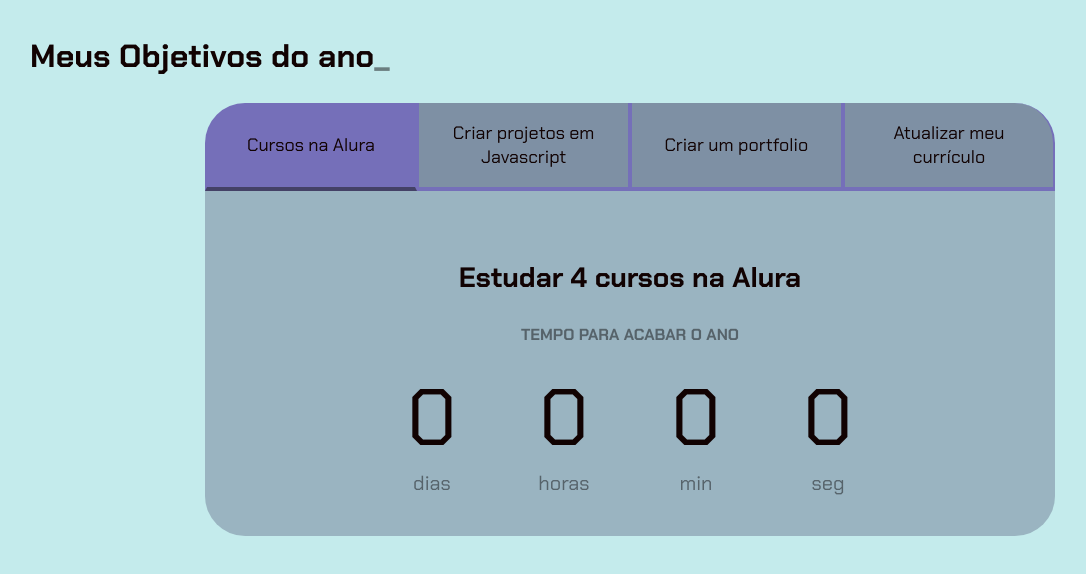
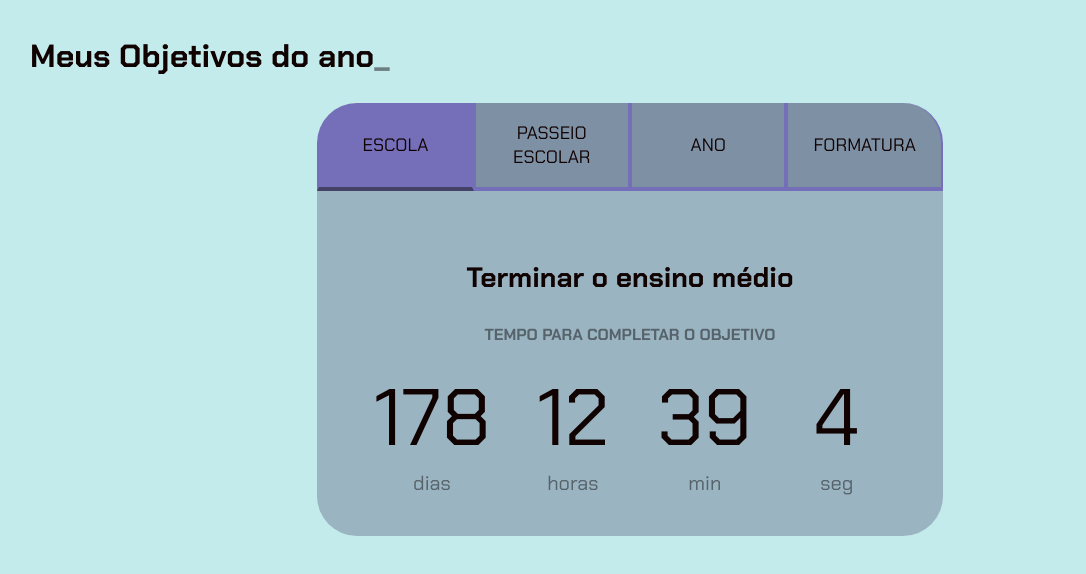
Before and after one commit to biancaTRICO/PROJETOCERTO, a plain HTML site: page index.html in a window 1280 px wide. Shown: the whole page, without its empty margins (10-1096 px from the left). Drawn offline with Linux system fonts and the light colour scheme.

Commit message:
Add files via upload

```diff
--- a/index.html
+++ b/index.html
@@ -1,27 +1,25 @@
 <!DOCTYPE html>
 <html lang="pt-br">
-
 <head>
     <meta charset="UTF-8">
     <meta name="viewport" content="width=device-width, initial-scale=1.0">
     <title>Meus objetivos do ano</title>
     <link rel="stylesheet" href="style.css">
 </head>
-
 <body>
     <section class="conteudo-principal">
         <h2 class="titulo-principal">Meus Objetivos do ano<span>_</span></h2>
         <div class="conteudo">
         <div class="botoes">
-                <button class="botao ativo">Cursos na Alura</button>
-                <button class="botao">Criar projetos em Javascript</button>
-                <button class="botao">Criar um portfolio</button>
-                <button class="botao">Atualizar meu currículo</button>
+            <button class="botao ativo">ESCOLA</button>
+            <button class="botao">PASSEIO ESCOLAR</button>
+            <button class="botao">ANO</button>
+            <button class="botao">FORMATURA</button>
         </div>
         <div class="abas-textos">
             <div class="aba-conteudo ativo">
-                    <h3 class="aba-conteudo-titulo-principal">Estudar 4 cursos na Alura</h3>
-                    <h4 class="aba-conteudo-titulo-secundario">Tempo para acabar o ano</h4>
+                <h3 class="aba-conteudo-titulo-principal">Terminar o ensino médio</h3>
+                <h4 class="aba-conteudo-titulo-secundario">Tempo para completar o objetivo</h4>
                 <div class="contador">
                     <div class="contador-digito">
                         <p class="contador-digito-numero" id="dias0">7</p>
@@ -42,7 +40,7 @@
                 </div>
             </div>
             <div class="aba-conteudo">
-                    <h3 class="aba-conteudo-titulo-principal">Criar 5 projetos em Javascript</h3>
+                <h3 class="aba-conteudo-titulo-principal">Ir para a UEL</h3>
                 <h4 class="aba-conteudo-titulo-secundario">Tempo para completar o objetivo</h4>
                 <div class="contador">
                     <div class="contador-digito">
@@ -50,22 +48,23 @@
                         <p class="contador-digito-texto">dias</p>
                     </div>
                     <div class="contador-digito">
-                            <p class="contador-digito-numero" id="horas1">7</p>
+                        <p class="contador-digito-numero" id="horas1">168</p>
                         <p class="contador-digito-texto">horas</p>
                     </div>
                     <div class="contador-digito">
-                            <p class="contador-digito-numero" id="min1">7</p>
+                        <p class="contador-digito-numero" id="min1">10080</p>
                         <p class="contador-digito-texto">min</p>
                     </div>
                     <div class="contador-digito">
                         <p class="contador-digito-numero" id="seg1">7</p>
                         <p class="contador-digito-texto">seg</p>
                     </div>
+
                 </div>
             </div>
             <div class="aba-conteudo">
                 <h3 class="aba-conteudo-titulo-principal">Criar um portfolio com os meus 3 melhores projetos</h3>
-                    <h4 class="aba-conteudo-titulo-secundario">Tempo para completar o objetivo</h4>
+                <h4 class="aba-conteudo-titulo-secundario">Tempo para acabar o ano</h4>
                 <div class="contador">
                     <div class="contador-digito">
                         <p class="contador-digito-numero" id="dias2">7</p>
@@ -112,5 +111,4 @@
     </section>
     <script src="main.js"></script>
 </body>
-
 </html>
--- a/main.js
+++ b/main.js
@@ -15,105 +15,44 @@ for (let i = 0; i < botoes.length; i++) {
 }
 
 const contadores = document.querySelectorAll(".contador");
-const tempoObjetivo1 = new Date("2020-10-05T00:00:00");
-const tempoObjetivo2 = new Date("2023-12-05T00:00:00");
-const tempoObjetivo3 = new Date("2023-12-30T00:00:00");
-const tempoObjetivo4 = new Date("2024-02-01T00:00:00");
+const tempoObjetivo1 = new Date("2024-10-05T00:00:00");
+const tempoObjetivo2 = new Date("2024-12-05T00:00:00");
+const tempoObjetivo3 = new Date("2024-11-06T00:00:00");
+const tempoObjetivo4 = new Date("2024-12-05T00:00:00");
 
-const tempos = [tempoObjetivo1,tempoObjetivo2,tempoObjetivo3,tempoObjetivo4];
-
+const tempos = [tempoObjetivo1, tempoObjetivo2, tempoObjetivo3, tempoObjetivo4]
 
 function calculaTempo(tempoObjetivo) {
     let tempoAtual = new Date();
     let tempoFinal = tempoObjetivo - tempoAtual;
-    let segundos = Math.floor(tempoFinal / 1000);
+    let segundos = Math.floor(tempoFinal / 1000);               //função para calcular o tempo
     let minutos = Math.floor(segundos / 60);
     let horas = Math.floor(minutos / 60);
     let dias = Math.floor(horas / 24);
 
     segundos %= 60;
-    minutos %= 60;const botoes = document.querySelectorAll(".botao");
-    const textos = document.querySelectorAll(".aba-conteudo");
+    minutos %= 60;
+    horas %= 24;
 
-    for (let i = 0; i < botoes.length; i++) {
-        botoes[i].onclick = function () {
-
-            for (let j = 0; j < botoes.length; j++) {
-                botoes[j].classList.remove("ativo");
-                textos[j].classList.remove("ativo");
-            }
-
-            botoes[i].classList.add("ativo");
-            textos[i].classList.add("ativo");
-        }
-    }
-
-    const contadores = document.querySelectorAll(".contador");
-    const tempoObjetivo1 = new Date("2020-10-05T00:00:00");
-    const tempoObjetivo2 = new Date("2023-12-05T00:00:00");
-    const tempoObjetivo3 = new Date("2023-12-30T00:00:00");
-    const tempoObjetivo4 = new Date("2024-02-01T00:00:00");
-
-    const tempos = [tempoObjetivo1,tempoObjetivo2,tempoObjetivo3,tempoObjetivo4];
-
-
-    function calculaTempo(tempoObjetivo) {
-        let tempoAtual = new Date();
-        let tempoFinal = tempoObjetivo - tempoAtual;
-        let segundos = Math.floor(tempoFinal / 1000);
-        let minutos = Math.floor(segundos / 60);
-        let horas = Math.floor(minutos / 60);
-        let dias = Math.floor(horas / 24);
-
-        segundos %= 60;
-        minutos %= 60;
-        horas %= 24;
-        if (tempoFinal > 0){
-            return [dias,horas,minutos,segundos];
-        } else {
-            return [0,0,0,0];
-        }
-    }
-
-    function atualizaCronometro(){
-        document.getElementById("dias0").textContent = calculaTempo(tempos[0])[0];
-        document.getElementById("horas0").textContent = calculaTempo(tempos[0])[1];
-        document.getElementById("min0").textContent = calculaTempo(tempos[0])[2];
-        document.getElementById("seg0").textContent = calculaTempo(tempos[0])[3];
-
-        for (let i=0; i<contadores.length;i++){
-           // contadores[i].textContent = calculaTempo(tempos[i]);
-        }
-    }
-
-    function comecaCronometro(){
-        atualizaCronometro();
-        setInterval(atualizaCronometro,1000);
-    }
-
-    comecaCronometro();
-    horas %= 24;
     if (tempoFinal > 0){
-        return [dias,horas,minutos,segundos];
-    } else {
+        return [dias, horas, minutos, segundos];
+    } else{
         return [0,0,0,0];
     }
 }
 
 function atualizaCronometro(){
-    document.getElementById("dias0").textContent = calculaTempo(tempos[0])[0];
-    document.getElementById("horas0").textContent = calculaTempo(tempos[0])[1];
-    document.getElementById("min0").textContent = calculaTempo(tempos[0])[2];
-    document.getElementById("seg0").textContent = calculaTempo(tempos[0])[3];
+    for (let i = 0; i < tempos.length; i++) {
+        document.getElementById("dias"+i).textContent = calculaTempo(tempos[i])[0];
+        document.getElementById("horas"+i).textContent = calculaTempo(tempos[i])[1];
+        document.getElementById("min"+i).textContent = calculaTempo(tempos[i])[2];
+        document.getElementById("seg"+i).textContent = calculaTempo(tempos[i])[3];
 
-    for (let i=0; i<contadores.length;i++){
-       // contadores[i].textContent = calculaTempo(tempos[i]);
     }
 }
-
 function comecaCronometro(){
     atualizaCronometro();
-    setInterval(atualizaCronometro,1000);
+    setInterval(atualizaCronometro, 1000);     //espera a funcao de retorno
 }
 
-comecaCronometro();
+comecaCronometro();  //chamando o cronometro
```
Lines whose indentation alone changed are shown as unchanged.
